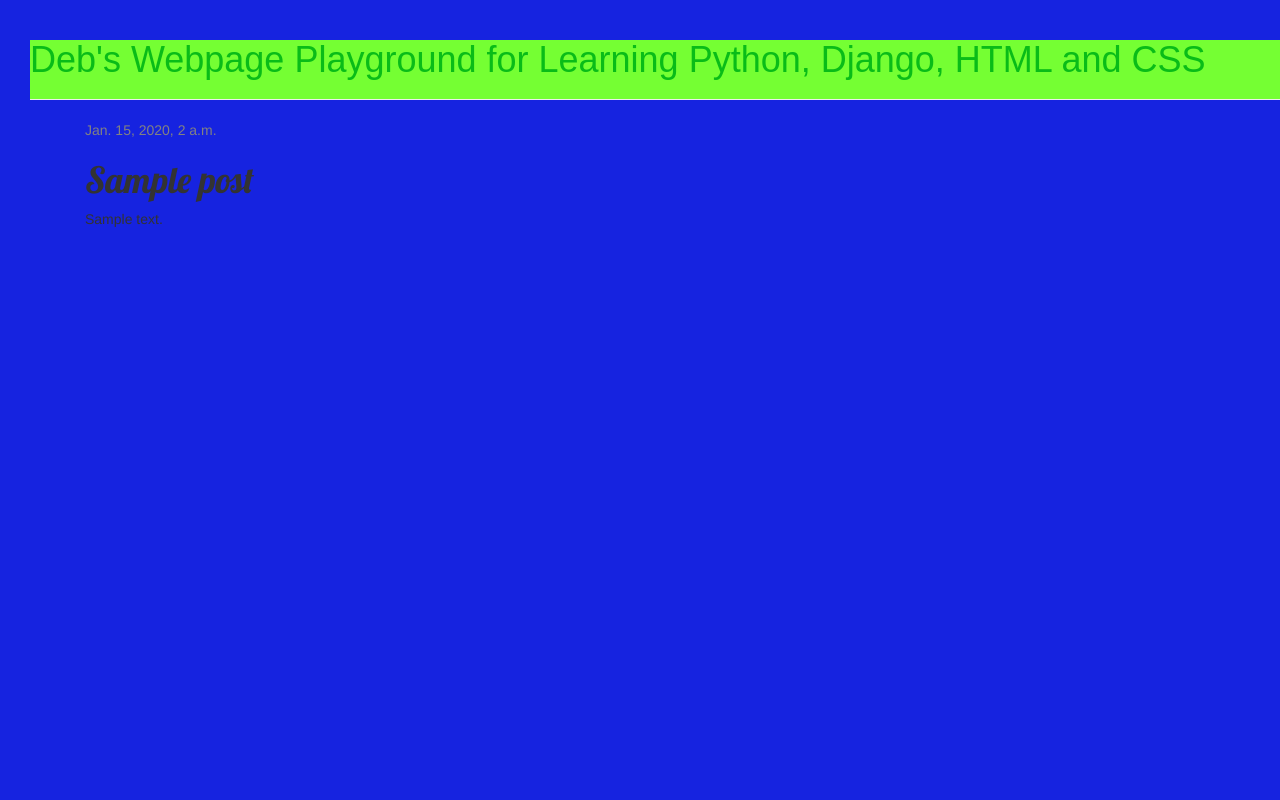
After one commit to dpotto/my-first-blog, a Django app: page /post/1/ in a window 1280 px wide. The commit adds this page. Run offline with Django 3.2, Linux system fonts and the light colour scheme; tables that the repository leaves empty hold one stand-in row (values such as "Sample post"); some libraries are stand-ins or nearby versions.

Commit message:
Added view and template for detailed blog post as well as CSS for the site.

```diff
--- /dev/null
+++ b/blog/templates/blog/base.html
@@ -0,0 +1,36 @@
+{% load staticfiles %}
+<html>
+	<head>
+		<title>Deb's Webpage Learning Playground</title>
+		<link rel="stylesheet" href="//maxcdn.bootstrapcdn.com/bootstrap/3.2.0/css/bootstrap.min.css">
+		<link rel="stylesheet" href="//maxcdn.bootstrapcdn.com/bootstrap/3.2.0/css/bootstrap-theme.min.css">
+		<link href="//fonts.googleapis.com/css?family=Lobster&subset=latin,latin-ext" rel="stylesheet"
+		type="text/css">
+		<link rel="stylesheet" href="{% static 'css/blog.css' %}">
+
+	</head>
+
+	<body>
+		<div class="page-header">
+			<h1><a href="/">Deb's Webpage Playground for Learning Python, Django, HTML and CSS</a></h1>
+		</div>
+
+		<div class="content container">
+				<div class="row">
+					<div class="col-md-8">
+					{% block content %}
+						{% for post in posts %}
+							<div class="post">
+								<div class="date">
+									{{ post.published_date }}</p>
+								</div>
+								<h1><a href="">{{ post.title }}</a></h1>
+								<p>{{ post.text|linebreaksbr }}</p>
+							</div>
+						{% endfor %}
+					{% endblock %}
+					</div>
+				</div>
+		</div>
+	</body>
+</html>
--- /dev/null
+++ b/blog/templates/blog/post_detail.html
@@ -0,0 +1,13 @@
+{% extends 'blog/base.html' %}
+
+{% block content %}
+	<div class="post">
+		{% if post.published_date %}
+			<div class="date">
+				{{ post.published_date }}
+			</div>
+		{% endif %}
+		<h1>{{ post.title }}</h1>
+		<p>{{ post.text|linebreaksbr }}</p>
+	</div>
+{% endblock %}
--- a/blog/urls.py
+++ b/blog/urls.py
@@ -3,4 +3,5 @@ from . import views
 
 urlpatterns = [
 	url(r'^$', views.post_list, name='post_list'),
+	url(r'^post/(?P<pk>\d+)/$', views.post_detail, name='post_detail'),
 ]
--- a/blog/views.py
+++ b/blog/views.py
@@ -1,7 +1,11 @@
-from django.shortcuts import render
+from django.shortcuts import render, get_object_or_404
 from django.utils import timezone
 from .models import Post
 
 def post_list(request):
 	posts = Post.objects.filter(published_date__lte=timezone.now()).order_by('published_date')
 	return render(request, 'blog/post_list.html', {"posts" : posts})
+
+def post_detail(request, pk):
+	post = get_object_or_404(Post, pk=pk)
+	return render(request, 'blog/post_detail.html', {'post': post})
```
Also changed, not shown: blog/templates/blog/post_list.html (+5 -27 lines).
